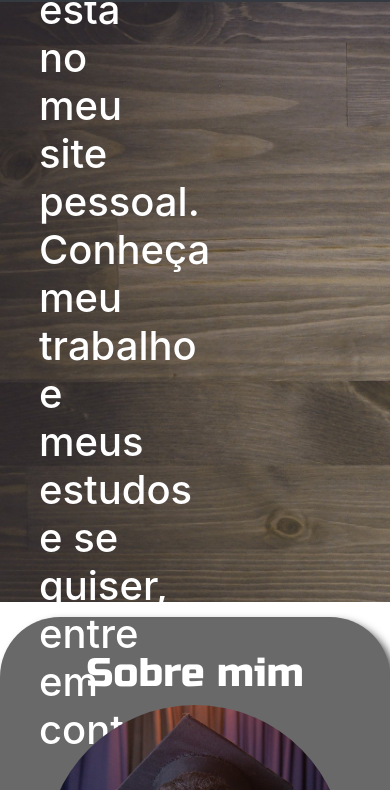
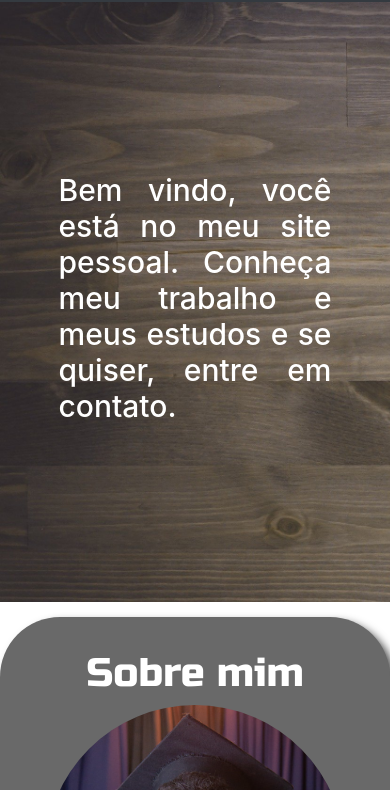
Before and after one commit to jopak19/jopak19.github.io, a plain HTML site: page index.html in a window 390 px wide. Shown: the part 54-844 px from the top of the page. Drawn offline with nearby package versions, Linux system fonts and the light colour scheme; a web font is replaced by a local one.

Commit message:
correcao texto banner

```diff
--- a/custom/estilo.css
+++ b/custom/estilo.css
@@ -16,6 +16,15 @@ body{
     flex-direction: row;
     align-items: center;
 }
+/*
+.texto-banner{
+    margin-left: 10%;
+    width: 30%;
+    color: white;
+    margin-bottom: 0;
+    text-align: left;
+}
+*/
 .texto-banner{
     margin-left: 10%;
     width: 30%;
@@ -163,4 +172,21 @@ h2{
 	.sobremim{
 		margin-top: 15px;
 	}
+	.texto-banner{
+		margin: 0 auto;
+		width: 50%;
+		color: white;
+		text-align: left;
+	}
 }
+@media screen and (max-width: 500px){
+	.texto-banner{
+		margin: 0 auto;
+		width: 70%;
+		color: white;
+		text-align: justify;
+	}
+	.texto-banner > h1{
+		font-size: 30px;
+	}
+}
```
